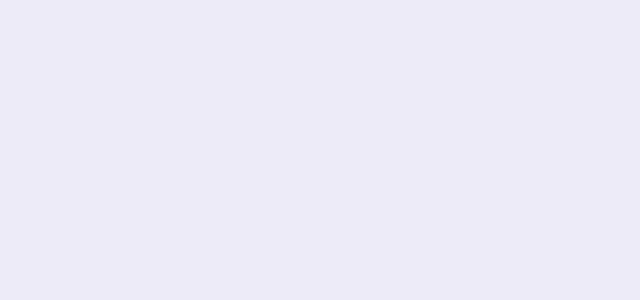
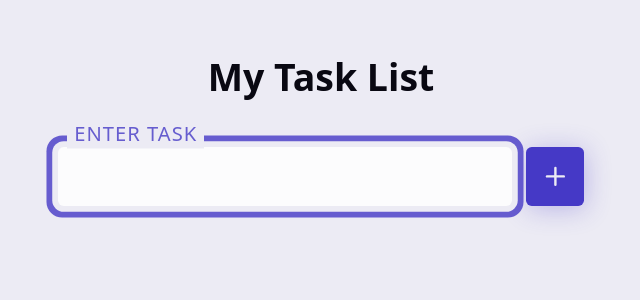
Before and after one commit to Turb08/Todo_list_app, a React (Vite) app: page / in a window 1280 px wide. Shown: the top 300 px of the page, without its empty margins (319-959 px from the left). Built offline with nearby package versions, Linux system fonts and the light colour scheme.

Commit message:
Created custom form, added lucide icons and set input

```diff
--- a/package.json
+++ b/package.json
@@ -10,6 +10,7 @@
     "preview": "vite preview"
   },
   "dependencies": {
+    "lucide-react": "^0.525.0",
     "react": "^19.1.0",
     "react-dom": "^19.1.0"
   },
--- /dev/null
+++ b/pnpm-workspace.yaml
@@ -0,0 +1,2 @@
+onlyBuiltDependencies:
+  - esbuild
--- a/src/App.jsx
+++ b/src/App.jsx
@@ -1,11 +1,16 @@
 import { useState } from 'react'
+import CustomForm from './components/CustomForm'
 
 function App() {
   const [count, setCount] = useState(0)
 
   return (
-    <>
-    </>
+    <div className="container">
+      <header>
+        <h1>My Task List</h1>
+      </header>
+      <CustomForm />
+    </div>
   )
 }
 
--- /dev/null
+++ b/src/components/CustomForm.jsx
@@ -0,0 +1,38 @@
+import { useState } from 'react';
+import { Plus } from 'lucide-react';
+const CustomForm = () => {
+    const [task, setTask] = useState('');
+    const handleFormSubmit = (e) => {
+        e.preventDefault();
+        console.log(e);
+    }
+  return (
+    <form className="todo"
+    onSubmit={handleFormSubmit}
+    >
+        <div className="wrapper">
+            <input type="text"
+            id="task"
+            className="input"
+            value={task}
+            onInput = {(e) => setTask(e.target.value)}
+            required
+            autoFocus
+            maxLength={60}
+            placeholder="Add a new task"
+            />
+            <label htmlFor="task"
+            className="label"
+            >Enter Task</label>
+        </div>
+        <button className="btn"
+        aria-label="Add Task"
+        type="submit"
+        >
+            <Plus/>
+        </button>
+    </form>
+  )
+}
+
+export default CustomForm
```
Also changed, not shown: 1 other file (tests, documents, lock files or other folders).
